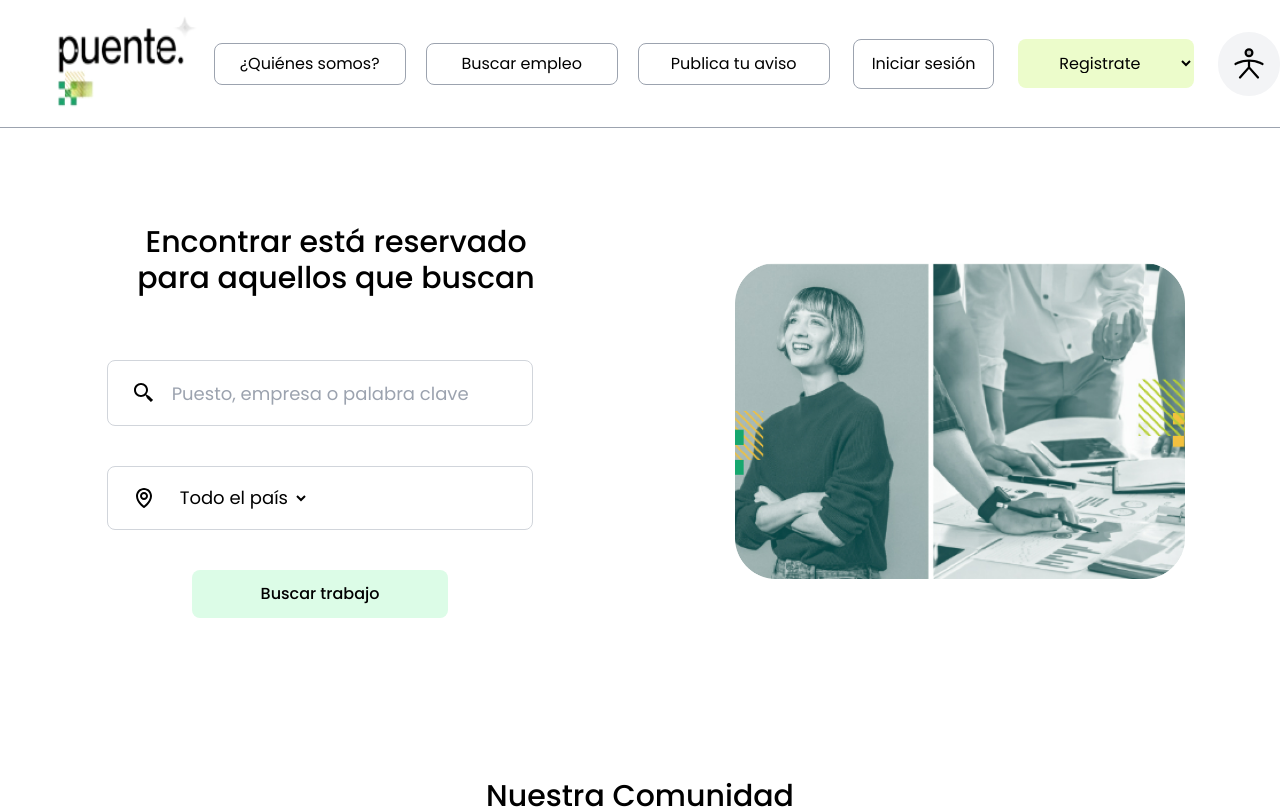
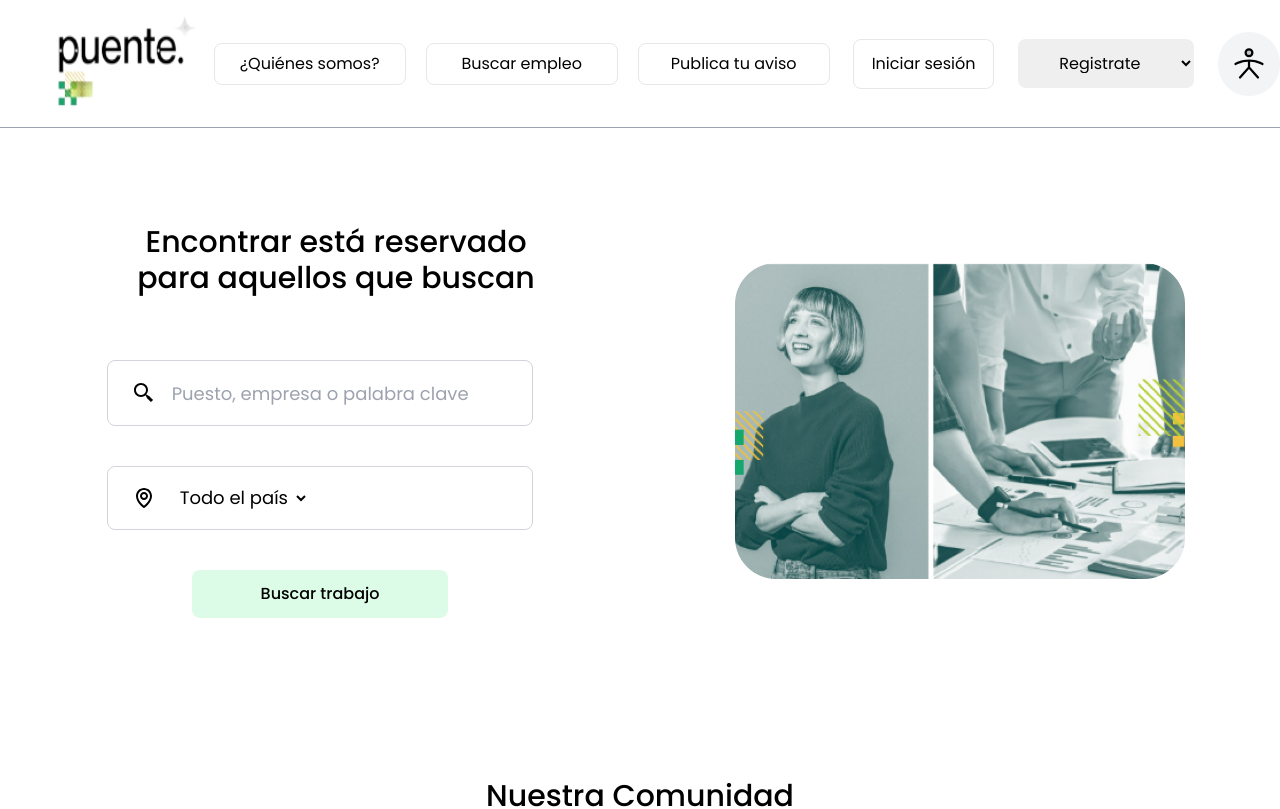
Before and after one commit to marioacaballero/hr-frontend, a Next.js app: page / in a window 1280 px wide. Shown: the top 809 px of the page. Built offline with nearby package versions, Linux system fonts and the light colour scheme.

Commit message:
fix: navbar styles colors

```diff
--- a/src/components/navbar/Navbar.tsx
+++ b/src/components/navbar/Navbar.tsx
@@ -3,13 +3,12 @@
 import React from "react";
 import Image from "next/image";
 import Link from "next/link";
-import { usePathname, useRouter } from "next/navigation";
+import { useRouter } from "next/navigation";
 import { PiPersonSimpleDuotone } from "react-icons/pi";
 import logo from "../../../public/LOGO 1.png";
 
 function Navbar() {
   const router = useRouter();
-  const pathName = usePathname();
 
   const onChange = (e: React.ChangeEvent<HTMLSelectElement>) => {
     if (e.target.value === "") return;
@@ -28,28 +27,19 @@ function Navbar() {
       <div className="flex w-2/4 items-center justify-start gap-5 pl-2">
         <Link
           href="/about"
-          className="w-48 rounded-lg border border-gray-400 p-2 text-center duration-500 hover:bg-lime-100"
-          style={{
-            backgroundColor: pathName === "/about" ? "rgb(217 249 157)" : "",
-          }}
+          className="hover:bg-verde-bg border-verde-loro hover:text-verde-loro w-48 rounded-lg border p-2 text-center duration-500"
         >
           ¿Quiénes somos?
         </Link>
         <Link
           href="/jobs"
-          className="w-48 rounded-lg border border-gray-400 p-2 text-center duration-500 hover:bg-lime-100"
-          style={{
-            backgroundColor: pathName === "/jobs" ? "rgb(217 249 157)" : "",
-          }}
+          className="hover:bg-verde-bg border-verde-loro hover:text-verde-loro w-48 rounded-lg border p-2 text-center duration-500"
         >
           Buscar empleo
         </Link>
         <Link
           href="/"
-          className="w-48 rounded-lg border border-gray-400 p-2 text-center duration-500 hover:bg-lime-100"
-          style={{
-            backgroundColor: pathName === "/publish" ? "rgb(217 249 157)" : "",
-          }}
+          className="hover:bg-verde-bg border-verde-loro hover:text-verde-loro w-48 rounded-lg border p-2 text-center duration-500"
         >
           Publica tu aviso
         </Link>
@@ -57,13 +47,13 @@ function Navbar() {
       <div className="flex w-2/6 items-center justify-start gap-6">
         <Link
           href="/signin"
-          className="w-36 rounded-lg border border-gray-400 p-3 text-center duration-500 hover:bg-lime-100"
+          className="border-verde-loro text-verde-loro hover:bg-verde-bg w-36 rounded-lg border p-3 text-center duration-500"
         >
           Iniciar sesión
         </Link>
         <select
           onChange={(e) => onChange(e)}
-          className="w-44 rounded-lg bg-lime-100 p-3 text-center"
+          className="bg-verde-loro text-azul-text w-44 rounded-lg p-3 text-center"
         >
           <option value="">Registrate</option>
           <option value="user">Postulante</option>
```
